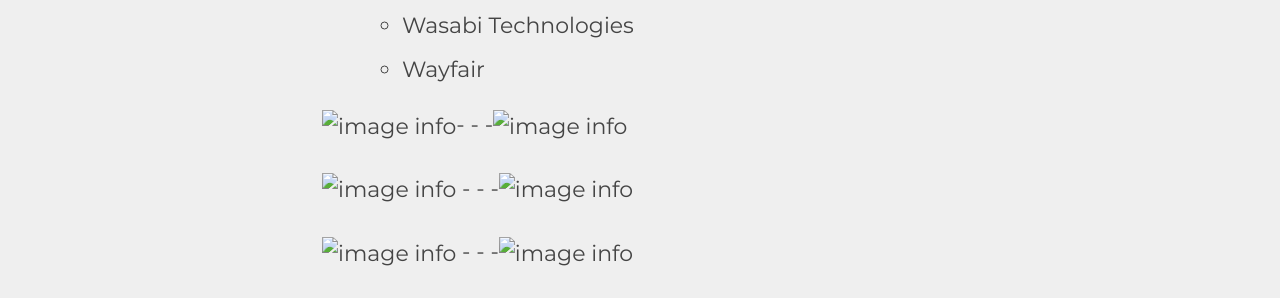
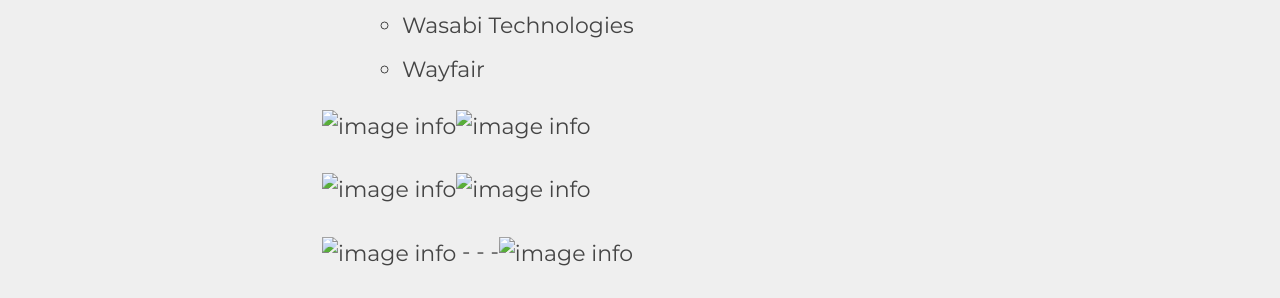
Before and after one commit to bostondevopsnetwork/bostondevopsnetwork.org, a Jekyll site: the page built from _pages/job-fair.md, in a window 1280 px wide. Shown: the part 1336-1634 px from the top of the page. Built offline with Jekyll 4.4.1, drawn with Linux system fonts in a browser that asks for light colours; cached includes are drawn as plain includes.

Commit message:
Update job-fair.md

```diff
--- a/_pages/job-fair.md
+++ b/_pages/job-fair.md
@@ -25,9 +25,9 @@ All participants should familiarize themselves with:
   * Wasabi Technologies
   * Wayfair
 
-![image info](Athenahealth_300w.png)- - -![image info](BostonC_300w.png)
+![image info](Athenahealth_300w.png)![image info](BostonC_300w.png)
 
-![image info](Harvard_300w.png) - - -![image info](FOCAL_309w.png)
+![image info](Harvard_300w.png)![image info](FOCAL_309w.png)
 
 ![image info](Klaviyo_300w.png) - - -![image info](Pienso_150w.jpg)
 
```
